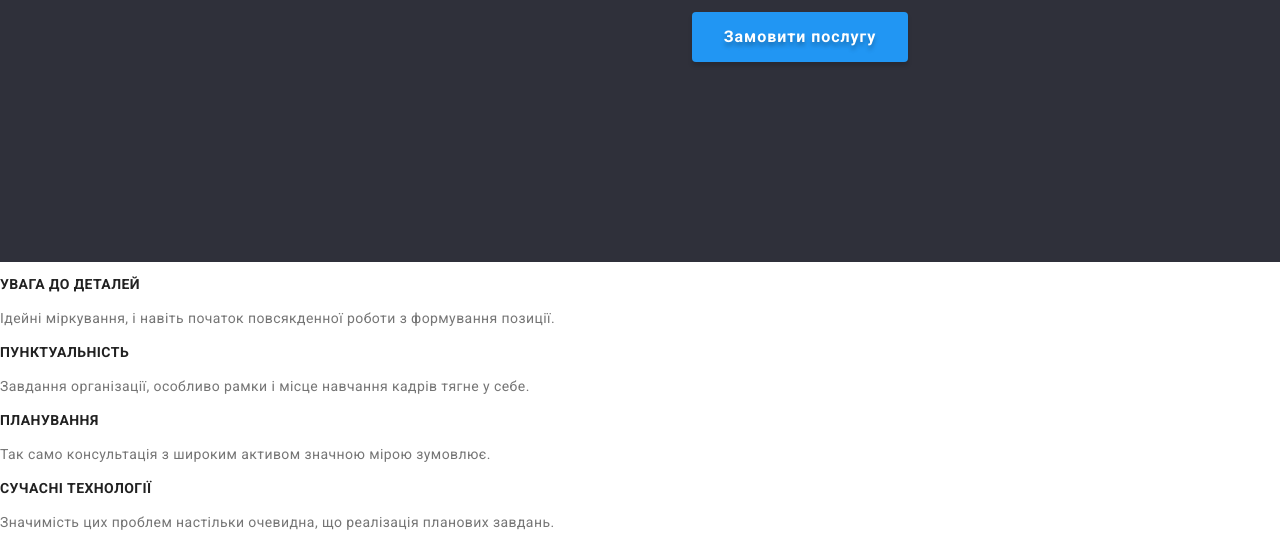
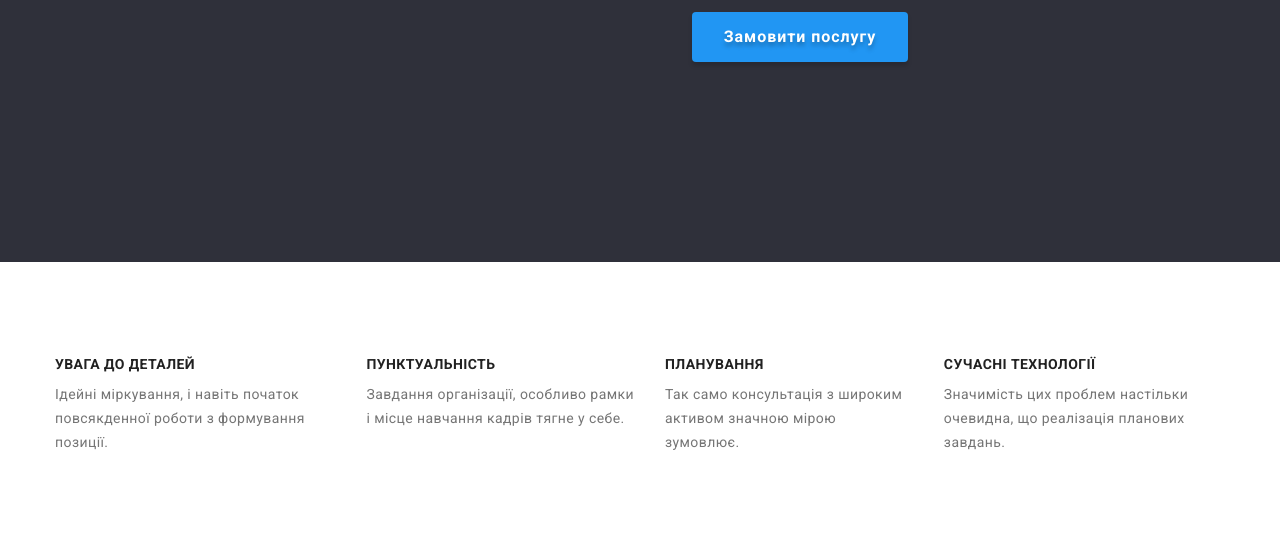
Before and after one commit to BasYuliia/goit-markup-hw-03, a plain HTML site: page index.html in a window 1280 px wide. Shown: the part 418-952 px from the top of the page. Drawn offline with nearby package versions, Linux system fonts and the light colour scheme.

Commit message:
css features

```diff
--- a/css/styles.css
+++ b/css/styles.css
@@ -128,6 +128,8 @@ body {
   padding: 200px 452px;
   width: 1600px;
   margin: auto;
+  text-align: center;
+  margin-bottom: 94px;
 }
 .headline {
   align-items: center;
@@ -135,7 +137,6 @@ body {
   font-weight: 900;
   font-size: 44px;
   line-height: calc(60 / 44);
-  text-align: center;
   letter-spacing: 0.06em;
   text-transform: uppercase;
 
@@ -151,7 +152,6 @@ body {
   line-height: calc(30 / 16);
   display: flex;
   align-items: center;
-  text-align: center;
   letter-spacing: 0.06em;
   color: var(--headline-text-color);
   text-shadow: 0px 4px 4px rgba(0, 0, 0, 0.25);
@@ -171,7 +171,14 @@ body {
   background: var(--button-bcg-color);
 }
 /* ОСОБЛИВОСТІ */
+.features-list {
+  display: flex;
+  margin: auto;
+  margin-bottom: 118px;
+}
+/* .features-list {
 
+} */
 .subtitle {
   font-weight: 700;
   font-size: 14px;
@@ -179,11 +186,18 @@ body {
   letter-spacing: 0.03em;
   text-transform: uppercase;
   color: var(--nav-text-link-color);
+  margin-top: 0;
+  margin-bottom: 10px;
+}
+.features-list .item + .item {
+  margin-left: 30px;
 }
 .text {
   font-weight: 400;
   font-size: 14px;
   line-height: calc(24 / 14);
+  margin-top: 0;
+  margin-bottom: 0;
 }
 
 /* НАША КОМАНДА */
--- a/index.html
+++ b/index.html
@@ -46,30 +46,32 @@
       <!--Особливості-->
       <section class="features">
         <h2 class="visually-hidden">Особливості</h2>
-        <ul>
-          <li>
+        <div class="container features-list">
+          <ul class="features-list">
+            <li class="item">
               <h3 class="subtitle">УВАГА ДО ДЕТАЛЕЙ</h3>
               <p class="text">
                 Ідейні міркування, і навіть початок повсякденної роботи з формування позиції.
               </p>
             </li>
-          <li>
+            <li class="item">
               <h3 class="subtitle">ПУНКТУАЛЬНІСТЬ</h3>
               <p class="text">
                 Завдання організації, особливо рамки і місце навчання кадрів тягне у себе.
               </p>
             </li>
-          <li>
+            <li class="item">
               <h3 class="subtitle">ПЛАНУВАННЯ</h3>
               <p class="text">Так само консультація з широким активом значною мірою зумовлює.</p>
             </li>
-          <li>
+            <li class="item">
               <h3 class="subtitle">СУЧАСНІ ТЕХНОЛОГІЇ</h3>
               <p class="text">
                 Значимість цих проблем настільки очевидна, що реалізація планових завдань.
               </p>
             </li>
           </ul>
+        </div>
       </section>
       <!--Чим ми займаємося-->
       <section>
```
Lines whose indentation alone changed are shown as unchanged.
